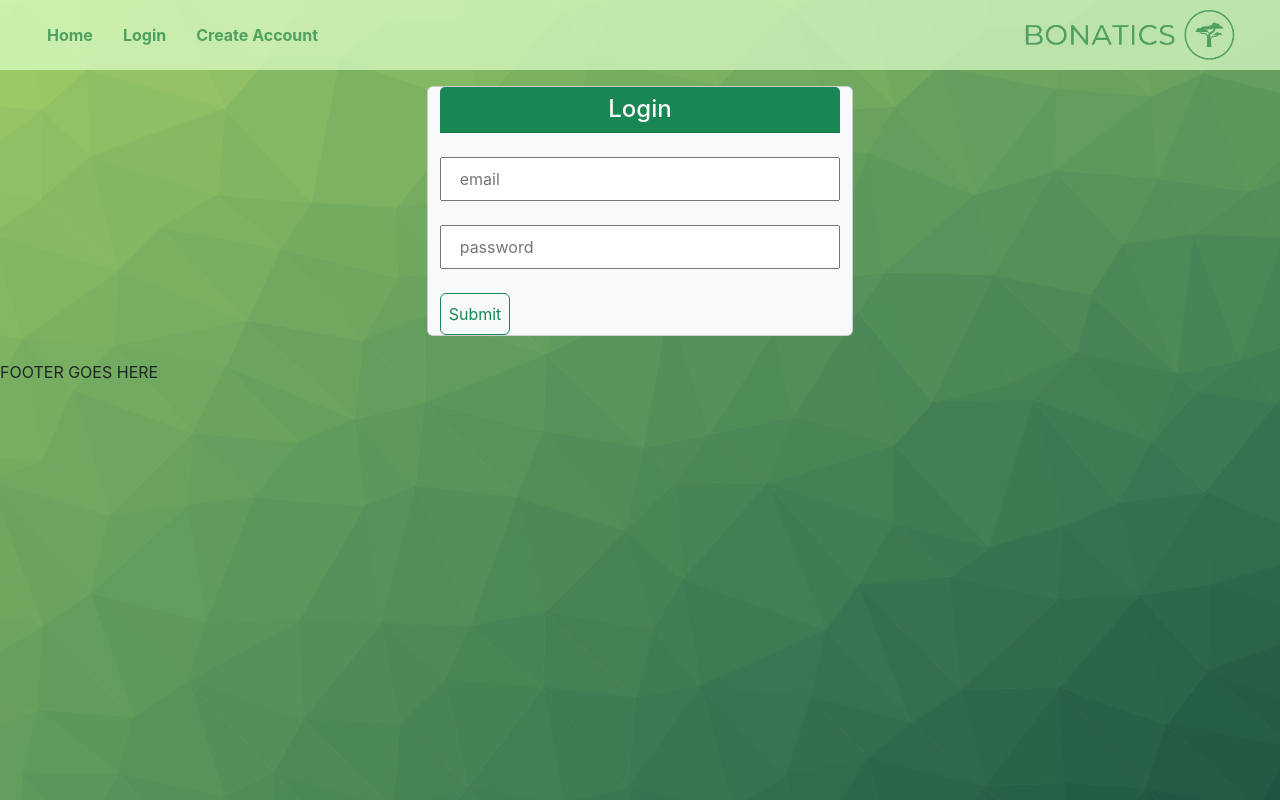
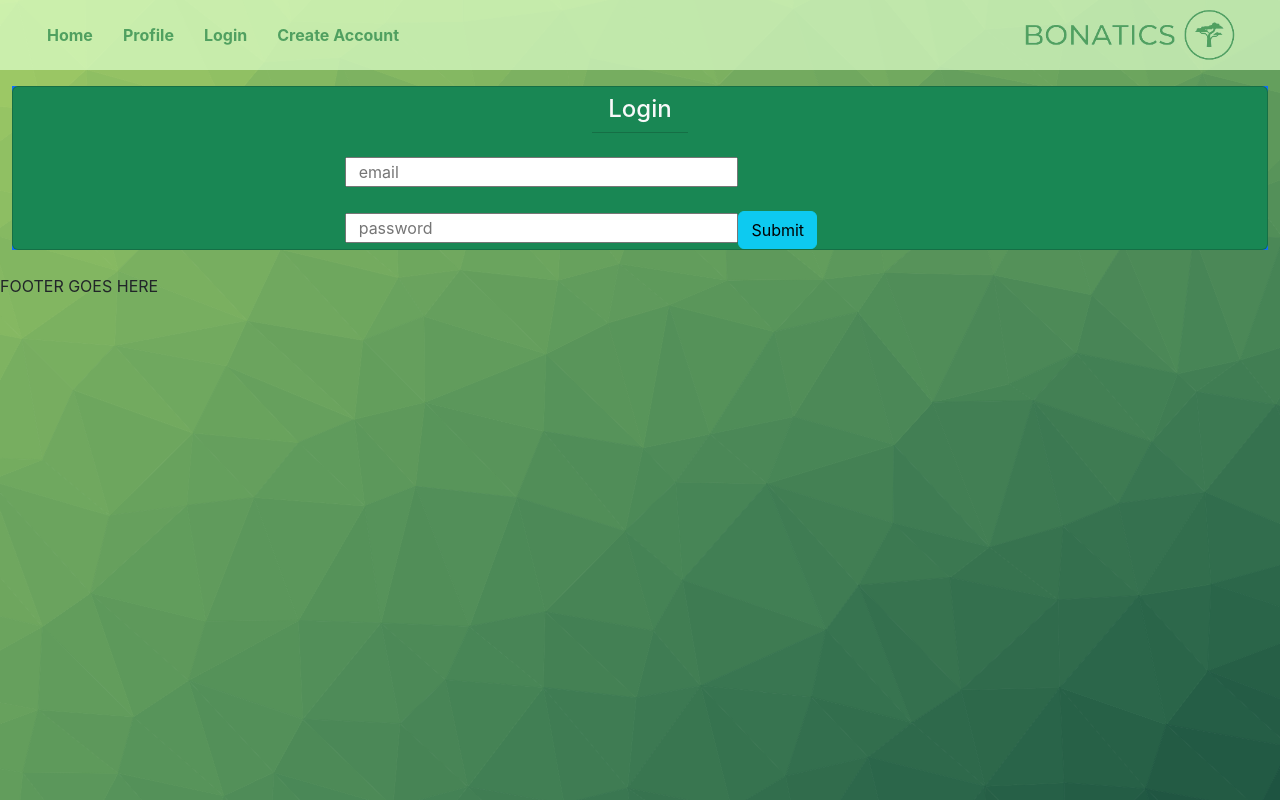
Before and after one commit to SotoTheMayor/bonatics, a React (Create React App) app in the folder client/: page /login in a window 1280 px wide. Built offline with nearby package versions, Linux system fonts and the light colour scheme; no server answers.

Commit message:
Revert "clean up Login functionality (still....) and conditionally render log…"

```diff
--- a/client/public/index.html
+++ b/client/public/index.html
@@ -10,10 +10,34 @@
       content="Web site created using create-react-app"
     />
     <link rel="apple-touch-icon" href="%PUBLIC_URL%/logo192.png" />
+    <!--
+      manifest.json provides metadata used when your web app is installed on a
+      user's mobile device or desktop. See https://developers.google.com/web/fundamentals/web-app-manifest/
+    -->
     <link rel="manifest" href="%PUBLIC_URL%/manifest.json" />
-    <title>Bonatics</title>
+    <!--
+      Notice the use of %PUBLIC_URL% in the tags above.
+      It will be replaced with the URL of the `public` folder during the build.
+      Only files inside the `public` folder can be referenced from the HTML.
+
+      Unlike "/favicon.ico" or "favicon.ico", "%PUBLIC_URL%/favicon.ico" will
+      work correctly both with client-side routing and a non-root public URL.
+      Learn how to configure a non-root public URL by running `npm run build`.
+    -->
+    <title>React App</title>
   </head>
   <body>
+    <noscript>You need to enable JavaScript to run this app.</noscript>
     <div id="root"></div>
+    <!--
+      This HTML file is a template.
+      If you open it directly in the browser, you will see an empty page.
+
+      You can add webfonts, meta tags, or analytics to this file.
+      The build step will place the bundled scripts into the <body> tag.
+
+      To begin the development, run `npm start` or `yarn start`.
+      To create a production bundle, use `npm run build` or `yarn build`.
+    -->
   </body>
 </html>
--- a/client/src/App.tsx
+++ b/client/src/App.tsx
@@ -45,7 +45,7 @@ function App() {
       <Router>
         <div>
           <Header />
-            <div className="container-fluid">
+            <div>
               <Routes>
                 <Route
                   path = '/'
--- a/client/src/components/Header/index.js
+++ b/client/src/components/Header/index.js
@@ -1,57 +1,42 @@
-import React from "react";
-import { Link } from "react-router-dom";
-import logo from "../../images/logo-no-bg.png";
-import { useQuery } from "@apollo/client";
-import { QUERY_ME } from "../../utils/queries";
+import React from 'react';
+import { Link } from 'react-router-dom';
+import logo from '../../images/logo-no-bg.png'
+import { useQuery } from '@apollo/client';
+import { QUERY_ME } from '../../utils/queries'
 
-import Auth from "../../utils/auth";
+import Auth from '../../utils/auth';
 
-const Header = (event) => {
+const Header = () => {
     const logout = (event) => {
         Auth.logout();
     };
 
 // pull in logged in user's user name
 const { loading, data } = useQuery(QUERY_ME);
-const user = data?.me.userName || '(No User Name Found)';
 
     return (
         <header>
-      <ul className="">
-        <li>
-          <Link to="/" className="navbar">
-            Home
-          </Link>
-        </li>
+          <ul>
+            <li><Link to='/' className='navbar'>Home</Link></li>
+            <li><Link to='/profile' className='navbar'>Profile</Link></li>
             {Auth.loggedIn() ? (
                         <>
-             <li>
-                <Link to="/profile" className="navbar">
-             {user}'s Profile
+                            <Link to='/myProfile' className='navbar'>
+                                <li>{}'s Profile</li>
                             </Link>
-            </li>
-            <button className="btn btn-outline-success text-green p-2" onClick={logout}>Logout</button>
+                            <button onClick={logout}>Logout</button>
                         </>
                     ) : (
                         <>
-            <li>
-              <Link to="/login" className="navbar">
-                Login
-              </Link>
-            </li>
-            <li>
-              <Link to="/signup" className="navbar">
-                Create Account
-              </Link>
-            </li>
+                        <li><Link to='/login' className='navbar'>Login</Link></li>
+                        <li><Link to='/signup' className='navbar'>Create Account</Link></li>
                         </>
                     )}
 
-        <img className="logo" src={logo} alt="logo" />
+            <img className='logo' src={logo} alt='logo' />
             </ul>
         </header>
-  );
+    )
 };
 
-
 export default Header;
--- a/client/src/pages/Login.tsx
+++ b/client/src/pages/Login.tsx
@@ -38,19 +38,15 @@ const Login = () => {
     };
 
     return (
-      <main className="row justify-content-center align-items-center mb-4">
-          <div className="card bg-light col-4 justify-content-center">
-            <h4 className="card-header bg-success text-light text-center mb-4">Login</h4>
+      <main className="container-fluid mb-4">
+        <div className="justify-content-center bg-primary">
+          <div className="card align-items-center bg-success">
+            <h4 className="card-header text-light bg-success mb-4">Login</h4>
             <div className="justify-content-center">
-                {data ? (
-                            <p>
-                                Success!
-                                <Link to="/profile">Your Profile</Link>
-                            </p>
-                        ) : (
+
                 <form onSubmit={handleFormSubmit}>
                   <input
-                    className="form-input col-12 p-2 mb-4"
+                    className="form-input col-8 mb-4"
                     placeholder="email"
                     name="email"
                     type="email"
@@ -58,7 +54,7 @@ const Login = () => {
                     onChange={handleChange}
                   />
                   <input
-                    className="form-input col-12 p-2 mb-4"
+                    className="form-input col-8"
                     placeholder="password"
                     name="password"
                     type="password"
@@ -66,14 +62,14 @@ const Login = () => {
                     onChange={handleChange}
                   />
                   <button
-                    className="btn btn-outline-success text-green p-2"
+                    className="btn btn-block btn-info"
                     style={{ cursor: 'pointer' }}
                     type="submit"
                   >
                     Submit
                   </button>
                 </form>
-    )}
+
               {error && (
                 <div className="my-3 p-3 bg-danger text-white">
                   {error.message}
@@ -81,7 +77,9 @@ const Login = () => {
               )}
             </div>
           </div>
+        </div>
       </main>
-    )};
+    );
+  };
 
   export default Login;
--- a/client/src/pages/Profile.tsx
+++ b/client/src/pages/Profile.tsx
@@ -1,8 +1,5 @@
 import React from "react";
 import Wishlist from '../components/Profile/Wishlist';
-import { useQuery } from "@apollo/client";
-import { QUERY_ME } from "../utils/queries";
-
 const wishlistItems = [
     {
         title: "enter a title here",
@@ -12,16 +9,11 @@ const wishlistItems = [
     },
 ]
 
-
 export default function Profile() {
-    // pull in user's User Name
-    const { loading, data } = useQuery(QUERY_ME);
-    const user = data?.me.userName || '(No User Name Found)';
-
     return (
         <div className="profile-cont">
             <div className="profile">
-            <div className="profile-header">{user}'s Profile</div>
+            <div className="profile-header">"User" profile</div>
                 <div className="prof-1">
             <div className='OOT-cont'>
                 <div className="prof-sub-header">Open To Trade</div>
--- a/client/src/pages/Signup.tsx
+++ b/client/src/pages/Signup.tsx
@@ -44,9 +44,10 @@ const Signup = () => {
     };
 
     return (
-        <main className="row justify-content-center align-items-center mb-4">
-                <div className="card bg-light col-4 justify-content-center">
-                    <h4 className="card-header bg-success text-light text-center mb-4">Sign Up</h4>
+        <main className="flex-row justify-center mb-4">
+            <div className="col-12 col-lg-10">
+                <div className="card">
+                    <h4 className="card-header bg-dark text-light p-2">Sign Up</h4>
                     <div className="card-body">
                         {data ? (
                             <p>
@@ -56,7 +57,7 @@ const Signup = () => {
                         ) : (
                             <form onSubmit={handleFormSubmit}>
                                 <input
-                                    className="form-input col-12 p-2 mb-4"
+                                    className="form-input"
                                     placeholder="Your username"
                                     name="userName"
                                     type="text"
@@ -64,7 +65,7 @@ const Signup = () => {
                                     onChange={handleChange}
                                 />
                                 <input
-                                    className="form-input col-12 p-2 mb-4"
+                                    className="form-input"
                                     placeholder="Your email"
                                     name="email"
                                     type="email"
@@ -72,7 +73,7 @@ const Signup = () => {
                                     onChange={handleChange}
                                 />
                                 <input
-                                    className="form-input col-12 p-2 mb-4"
+                                    className="form-input"
                                     placeholder="******"
                                     name="password"
                                     type="password"
@@ -80,7 +81,7 @@ const Signup = () => {
                                     onChange={handleChange}
                                 />
                                 <button
-                                    className="btn btn-outline-success text-green p-2"
+                                    className="btn btn-block btn-info"
                                     style={{ cursor: 'pointer' }}
                                     type="submit"
                                 >
@@ -96,6 +97,7 @@ const Signup = () => {
                         )}
                     </div>
                 </div>
+            </div>
         </main>
     );
 };
```
Lines whose indentation alone changed are shown as unchanged.
